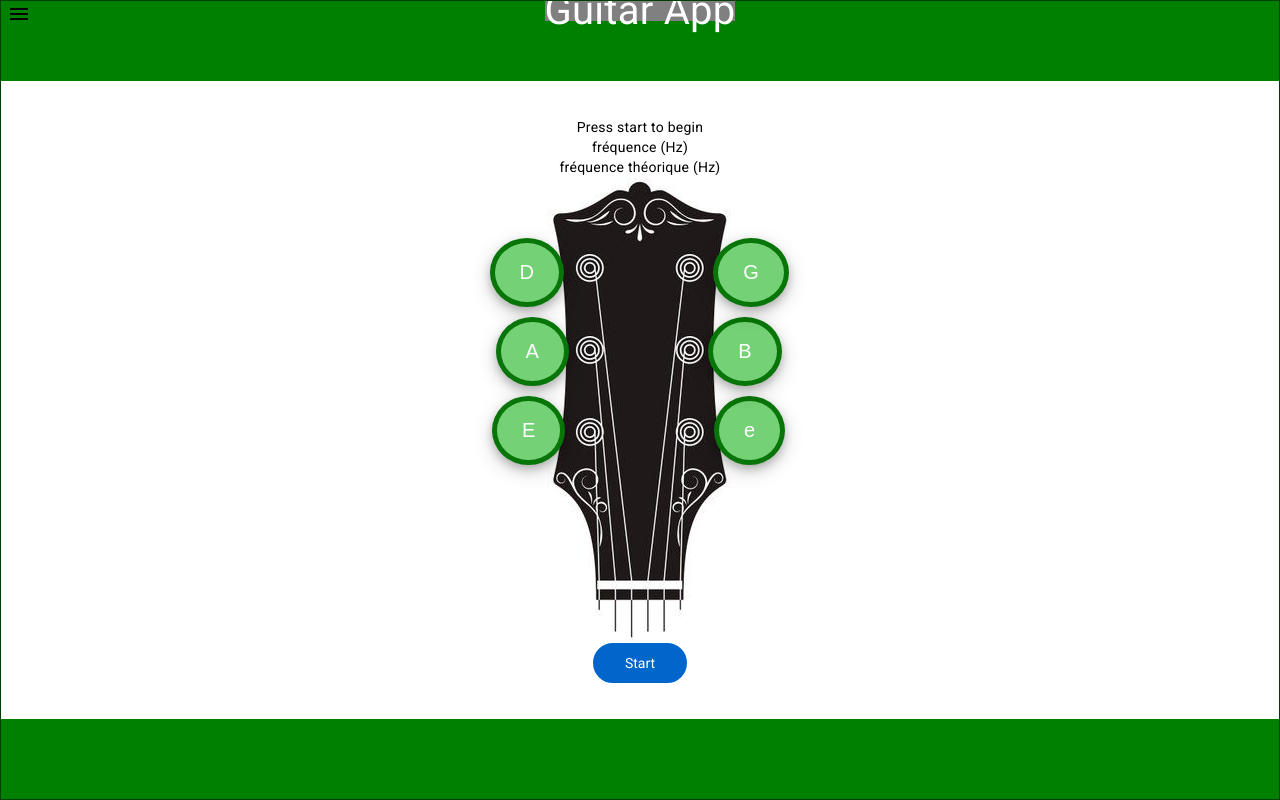
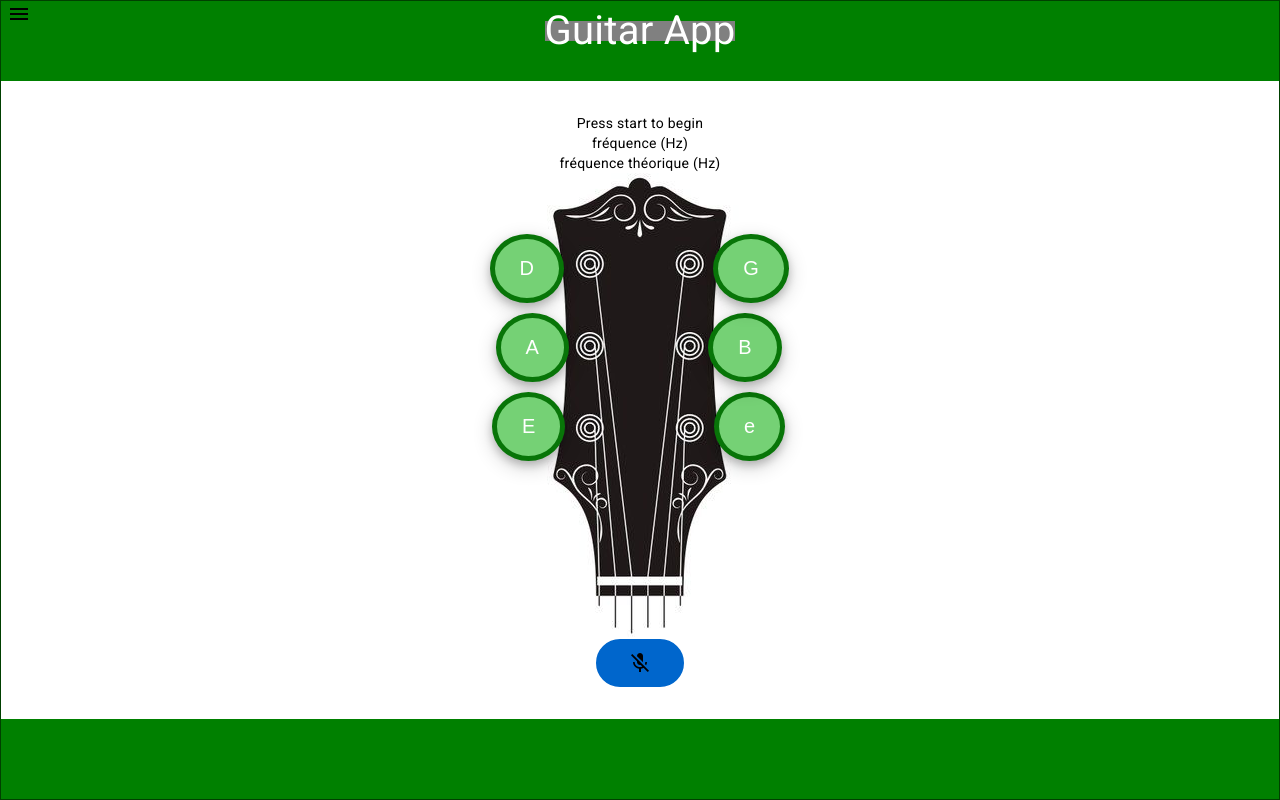
Before and after one commit to RadishSound/guitar-app, an Angular app: page / in a window 1280 px wide. Built offline with nearby package versions, Linux system fonts and the light colour scheme; a web font is replaced by a local one.

Commit message:
fix note value and add stop button

```diff
--- a/src/app/app.component.css
+++ b/src/app/app.component.css
@@ -21,7 +21,7 @@
   #title{
     position: absolute;
     background-color: grey;
-    top: 0;
+    top: 20px;
     font-size: 40px;
     align-items: center;
   }
--- a/src/app/guitar-tuner/guitar-tuner.component.html
+++ b/src/app/guitar-tuner/guitar-tuner.component.html
@@ -14,6 +14,6 @@
         <button class="button-tuner" id="tunerE">E</button>
     </div>
     <div>
-        <button id="start-tuner-button" (click) = "startTuning()" [ngClass]=" {'start-tuner-button-on':isStarted }">Start</button>
+        <button id="start-tuner-button" (click) = "startTuning()" ><mat-icon [fontIcon]="maticon"></mat-icon></button>
     </div>
 </div>
--- a/src/app/guitar-tuner/guitar-tuner.component.ts
+++ b/src/app/guitar-tuner/guitar-tuner.component.ts
@@ -14,8 +14,23 @@ export class GuitarTunerComponent {
   }
 
     isStarted = false;
+    maticon = "mic_off";
 
     startTuning() {
-      this.guitarTunerService.start();
+      this.isStarted = !this.isStarted;
+      console.log(this.isStarted);
+      if(this.isStarted){
+        this.maticon = "mic_none";
+        this.guitarTunerService.start();
+
+
+      }else{
+        this.maticon = "mic_off";
+        this.guitarTunerService.stop();
+
+
+      }
+
+      console.log(navigator.mediaDevices);
   }
 }
--- a/src/app/services/guitar-tuner.service.ts
+++ b/src/app/services/guitar-tuner.service.ts
@@ -4,11 +4,18 @@ import { Injectable } from '@angular/core';
   providedIn: 'root'
 })
 export class GuitarTunerService {
+  audioContext = new window.AudioContext();
+  stop(){
+    this.audioContext.suspend();
+}
 
   start(){
-    var source;
-      var audioContext = new window.AudioContext();
-      var analyser = audioContext.createAnalyser();
+      var source;
+      if(this.audioContext.state === "suspended"){
+        this.audioContext.resume();
+      }
+
+      var analyser = this.audioContext.createAnalyser();
       analyser.minDecibels = -100;
       analyser.maxDecibels = -10;
       analyser.smoothingTimeConstant = 0.85;
@@ -22,10 +29,11 @@ export class GuitarTunerService {
           .then((stream) => {
 
               // Initialize the SourceNode
-              source = audioContext.createMediaStreamSource(stream);
+              source = this.audioContext.createMediaStreamSource(stream);
               // Connect the source node to the analyzer
               source.connect(analyser);
-              this.visualize(analyser, audioContext);
+              this.visualize(analyser, this.audioContext);
+
             }
           )
           .catch(function(err) {
@@ -54,7 +62,7 @@ export class GuitarTunerService {
 
           let valueToDisplay = autoCorrelateValue.toString();
           let noteToDisplay = noteStrings[Math.abs(this.noteFromPitch(autoCorrelateValue)) % 12];
-          let harmoniqueToPlay = 3+Math.round(this.noteFromPitch(autoCorrelateValue) / 12);
+          let harmoniqueToPlay = Math.round(this.noteFromPitch(autoCorrelateValue) / 12)-2;
           let frequenceToDisplay = Math.round(parseInt(valueToDisplay));
           console.log(frequenceToDisplay);
           if (autoCorrelateValue === -1) {
@@ -192,7 +200,8 @@ export class GuitarTunerService {
 
   noteFromPitch( frequency: number ) {
   var noteNum = 12 * (Math.log( frequency / 440 )/Math.log(2) );
-  return Math.round( noteNum);
+
+  return Math.round( noteNum)+60;
 }
 
 
```
